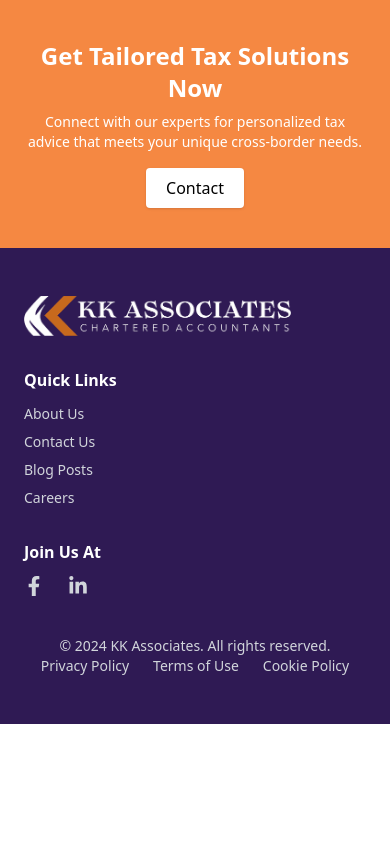
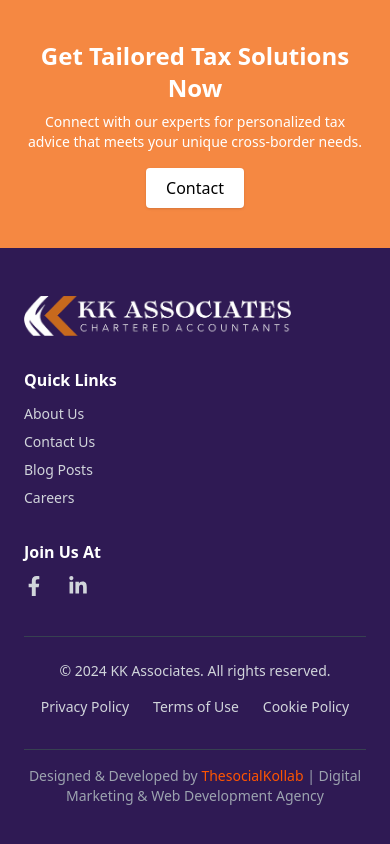
Before and after one commit to rohan1207/KKAssociates, a React (Vite) app in the folder KKAssociatesWeb/: page /contact-us in a window 390 px wide. Shown: the part 2211-3055 px from the top of the page. Before the commit the page ends 2935 px from the top, so only its background shows below. Built offline with nearby package versions, Linux system fonts and the light colour scheme.

Commit message:
code changes

```diff
--- a/KKAssociatesWeb/src/components/ContactForm.jsx
+++ b/KKAssociatesWeb/src/components/ContactForm.jsx
@@ -6,7 +6,9 @@ export default function ContactForm() {
     name: "",
     email: "",
     subject: "",
+    otherSubject: "",
     company: "",
+    otherCompany: "",
     phone: "",
     message: "",
   });
@@ -21,13 +23,19 @@ export default function ContactForm() {
     }
   };
 
-  const options = [
+  const subjectOptions = [
+    "Individual",
+    "Corporate",
+    "Others"
+  ];
+
+  const companyOptions = [
     "US Expats & Inpats",
     "Visa Holders",
     "Business Owners",
     "NRIs - Indian Taxes",
     "India Entity Formation",
-    "Other"
+    "Others"
   ];
 
   const validateForm = () => {
@@ -51,10 +59,14 @@ export default function ContactForm() {
 
     if (!formData.subject) {
       newErrors.subject = "Please select a subject";
+    } else if (formData.subject === "Others" && !formData.otherSubject.trim()) {
+      newErrors.otherSubject = "Please specify your subject";
     }
 
     if (!formData.company) {
       newErrors.company = "Please select a company type";
+    } else if (formData.company === "Others" && !formData.otherCompany.trim()) {
+      newErrors.otherCompany = "Please specify your company type";
     }
 
     if (!formData.message.trim()) {
@@ -76,8 +88,8 @@ export default function ContactForm() {
 Name: ${formData.name}
 Email: ${formData.email}
 Phone: ${formData.phone}
-Subject: ${formData.subject}
-Company: ${formData.company}
+Subject: ${formData.subject === "Others" ? formData.otherSubject : formData.subject}
+Company: ${formData.company === "Others" ? formData.otherCompany : formData.company}
 
 Message:
 ${formData.message}
@@ -100,8 +112,8 @@ ${formData.message}
 Name: ${formData.name}
 Email: ${formData.email}
 Phone: ${formData.phone}
-Subject: ${formData.subject}
-Company: ${formData.company}
+Subject: ${formData.subject === "Others" ? formData.otherSubject : formData.subject}
+Company: ${formData.company === "Others" ? formData.otherCompany : formData.company}
 
 Message:
 ${formData.message}`;
@@ -210,7 +222,7 @@ ${formData.message}`;
             } rounded-lg bg-white text-sm md:text-base appearance-none`}
           >
             <option value="">Select Subject *</option>
-            {options.map((option, index) => (
+            {subjectOptions.map((option, index) => (
               <option key={index} value={option}>{option}</option>
             ))}
           </select>
@@ -224,6 +236,23 @@ ${formData.message}`;
           )}
         </div>
 
+        {formData.subject === "Others" && (
+          <div>
+            <textarea
+              name="otherSubject"
+              placeholder="Please specify your subject *"
+              value={formData.otherSubject}
+              onChange={handleChange}
+              className={`w-full p-3 border ${
+                errors.otherSubject ? 'border-red-500' : 'border-gray-300'
+              } rounded-lg text-sm md:text-base h-20 resize-none`}
+            ></textarea>
+            {errors.otherSubject && (
+              <p className="text-red-500 text-sm mt-1">{errors.otherSubject}</p>
+            )}
+          </div>
+        )}
+
         <div className="relative w-full">
           <select
             name="company"
@@ -234,7 +263,7 @@ ${formData.message}`;
             } rounded-lg bg-white text-sm md:text-base appearance-none`}
           >
             <option value="">Select Company *</option>
-            {options.map((option, index) => (
+            {companyOptions.map((option, index) => (
               <option key={index} value={option}>{option}</option>
             ))}
           </select>
@@ -247,6 +276,23 @@ ${formData.message}`;
             <p className="text-red-500 text-sm mt-1">{errors.company}</p>
           )}
         </div>
+
+        {formData.company === "Others" && (
+          <div>
+            <textarea
+              name="otherCompany"
+              placeholder="Please specify your company type *"
+              value={formData.otherCompany}
+              onChange={handleChange}
+              className={`w-full p-3 border ${
+                errors.otherCompany ? 'border-red-500' : 'border-gray-300'
+              } rounded-lg text-sm md:text-base h-20 resize-none`}
+            ></textarea>
+            {errors.otherCompany && (
+              <p className="text-red-500 text-sm mt-1">{errors.otherCompany}</p>
+            )}
+          </div>
+        )}
 
         <div>
           <textarea
--- a/KKAssociatesWeb/src/components/Footer.jsx
+++ b/KKAssociatesWeb/src/components/Footer.jsx
@@ -16,7 +16,6 @@ const Footer = () => {
           <Link to="/">
             <img src="/logo.png" alt="KK Associates Logo" className="h-10" />
           </Link>
-
         </div>
 
         {/* Quick Links */}
@@ -77,17 +76,16 @@ const Footer = () => {
             </a>
           </div>
         </div>
-
-
       </div>
 
       {/* Bottom Section */}
-      <div className="container mx-auto flex flex-col md:flex-row justify-between items-center text-sm text-gray-300 mt-10">
+      <div className="container mx-auto mt-10">
+        <div className="flex flex-col md:flex-row justify-between items-center text-sm text-gray-300 border-t border-gray-700 pt-6">
           {/* Copyright Text */}
           <p>© 2024 KK Associates. All rights reserved.</p>
 
           {/* Privacy Links */}
-        <div className="flex space-x-6">
+          <div className="flex space-x-6 my-4 md:my-0">
             <a href="#" className="hover:underline">
               Privacy Policy
             </a>
@@ -99,6 +97,29 @@ const Footer = () => {
             </a>
           </div>
         </div>
+
+        {/* Designer Credit with Schema.org structured data */}
+        <div className="text-center text-sm text-gray-400 mt-4 pt-4 border-t border-gray-700">
+          <div itemScope itemType="https://schema.org/WebSite">
+            <meta itemProp="name" content="KK Associates" />
+            <div itemProp="creator" itemScope itemType="https://schema.org/Organization">
+              <p>
+                Designed & Developed by{" "}
+                <a
+                  href="https://thesocialcollab.in"
+                  target="_blank"
+                  rel="noopener noreferrer"
+                  itemProp="url"
+                  className="text-[#FF5500] hover:underline font-medium"
+                >
+                  <span itemProp="name">ThesocialKollab</span>
+                </a>
+                {" "}| Digital Marketing & Web Development Agency
+              </p>
+            </div>
+          </div>
+        </div>
+      </div>
     </footer>
   );
 };
```
Lines whose indentation alone changed are shown as unchanged.
